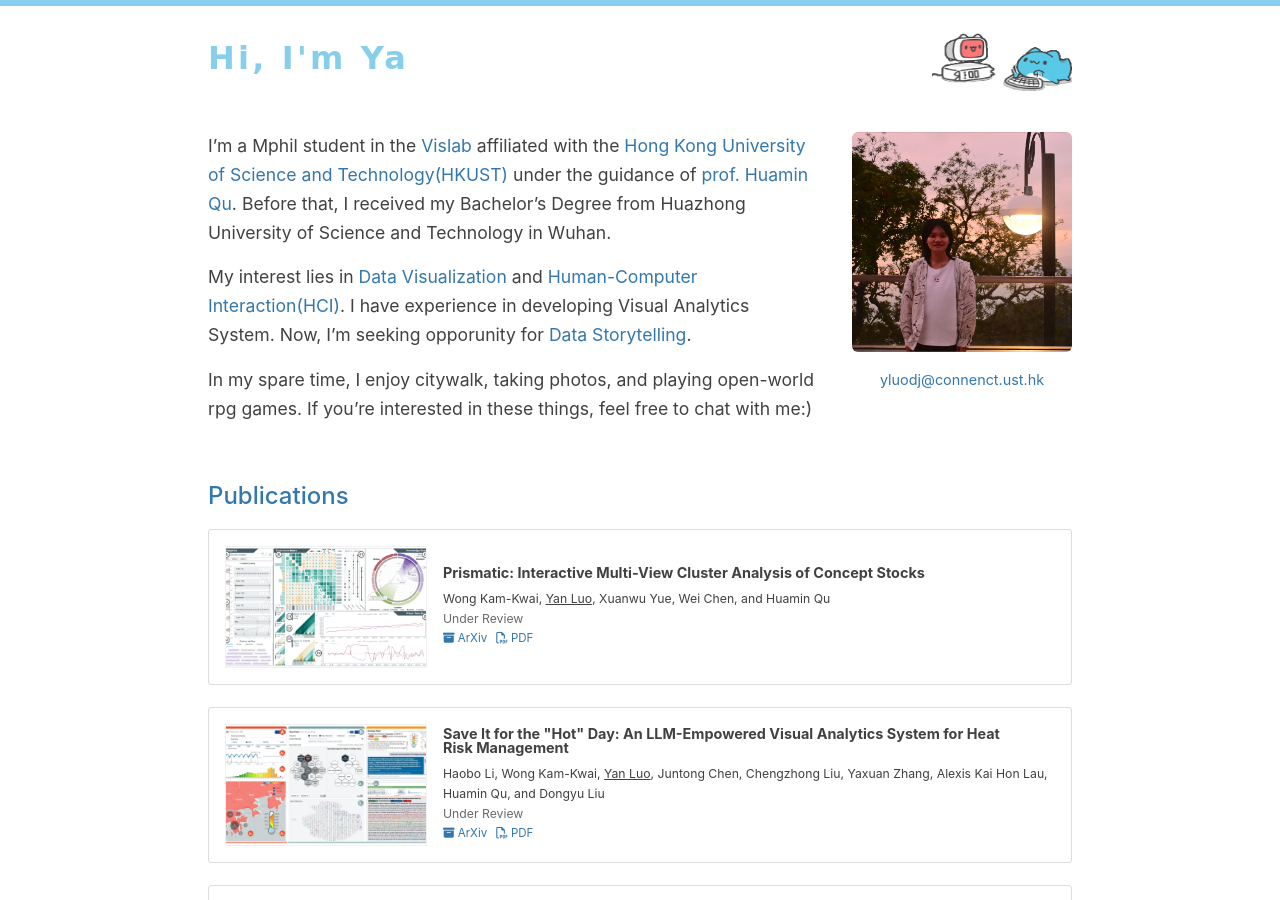
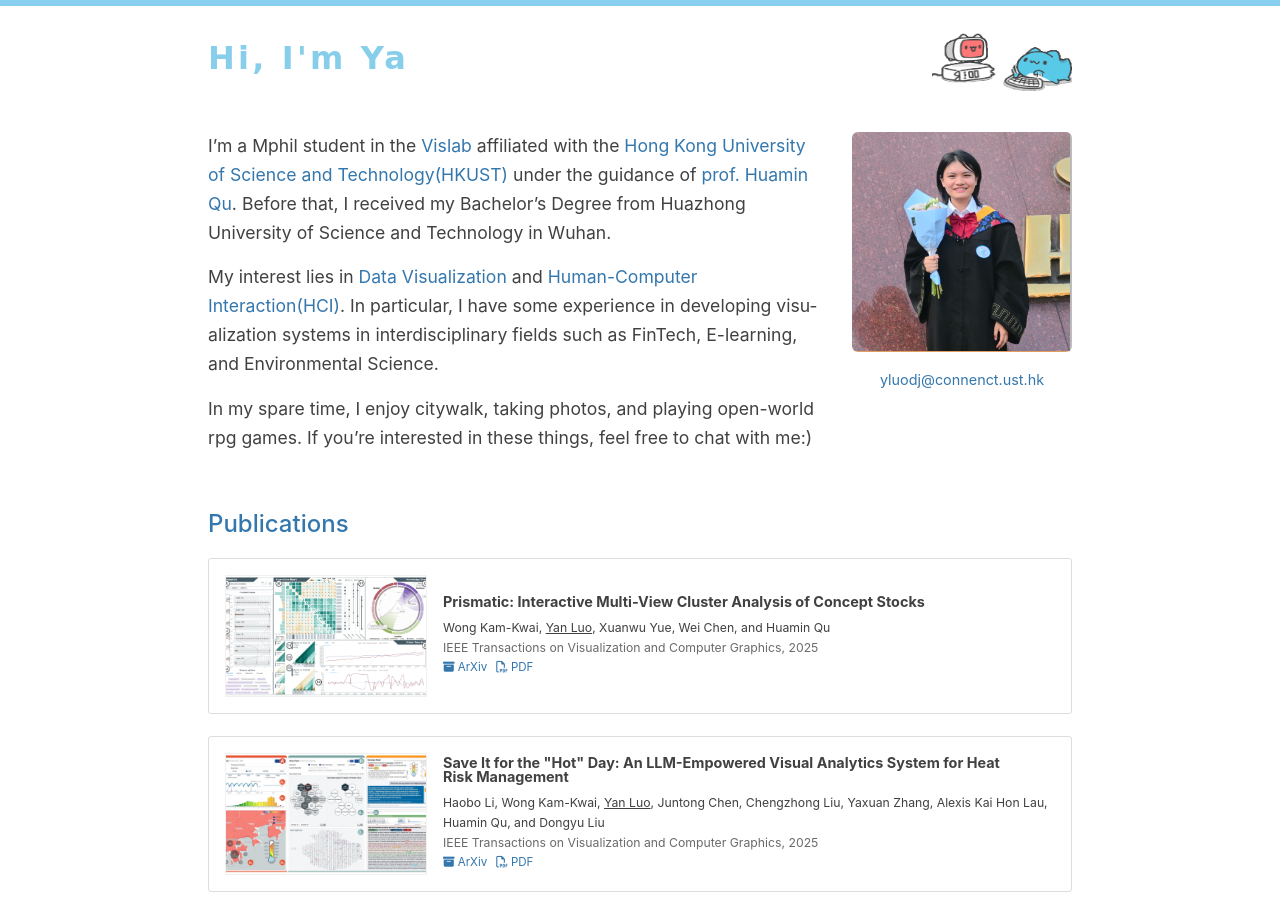
Before and after one commit to windyan233/windyan233.github.io, a Jekyll site: the page built from index.md, in a window 1280 px wide and 900 px high. Built offline with Jekyll 4.4.1, drawn with Linux system fonts in a browser that asks for light colours; nearby versions of some CDN libraries.

Commit message:
update publication

```diff
--- a/_data/projects.yml
+++ b/_data/projects.yml
@@ -1,17 +1,17 @@
 - title: "Prismatic: Interactive Multi-View Cluster Analysis of Concept Stocks"
   arxiv: https://arxiv.org/abs/2402.08978
-  pdf: https://arxiv.org/pdf/2402.08978
+  pdf: https://ieeexplore.ieee.org/document/10988642
   image: prismatic.webp
   description: "Wong Kam-Kwai, <u>Yan Luo</u>, Xuanwu Yue, Wei Chen, and Huamin Qu"
-  con: Under Review
+  con: IEEE Transactions on Visualization and Computer Graphics, 2025
   highlight: 2
 
 - title: "Save It for the \"Hot\" Day: An LLM-Empowered Visual Analytics System for Heat Risk Management"
   arxiv: https://arxiv.org/abs/2406.03317
-  pdf: https://arxiv.org/pdf/2406.03317
+  pdf: https://ieeexplore.ieee.org/document/11072384
   image: havior.webp
   description: "Haobo Li, Wong Kam-Kwai, <u>Yan Luo</u>, Juntong Chen, Chengzhong Liu, Yaxuan Zhang, Alexis Kai Hon Lau, Huamin Qu, and Dongyu Liu"
-  con: Under Review
+  con: IEEE Transactions on Visualization and Computer Graphics, 2025
   highlight: 2
 
 - title: "Knowledge Compass: A Question Answering System Guiding Students with Follow-Up Question Recommendations"
--- a/index.md
+++ b/index.md
@@ -59,16 +59,18 @@ class: home
 <div class="intro" markdown="1">
 I'm a Mphil student in the [Vislab](http://vis.cse.ust.hk/) affiliated with the [Hong Kong University of Science and Technology(HKUST)]() under the guidance of [prof. Huamin Qu](http://huamin.org/). Before that, I received my Bachelor’s Degree from Huazhong University of Science and Technology in Wuhan.
 
-My interest lies in [Data Visualization](https://yanluo0913.github.io) and [Human-Computer Interaction(HCI)](https://yanluo0913.github.io). I have experience in developing Visual Analytics System. Now, I'm seeking opporunity for [Data Storytelling]((https://yanluo0913.github.io)).
+
+My interest lies in [Data Visualization](https://yanluo0913.github.io) and [Human-Computer Interaction(HCI)](https://yanluo0913.github.io). In particular, I have some experience in developing visualization systems in interdisciplinary fields such as FinTech, E-learning, and Environmental Science.
+
 
 In my spare time, I enjoy citywalk, taking photos, and playing open-world rpg games. If you're interested in these things, feel free to chat with me:)
 </div>
 
 <div class="me" markdown="1">
 <picture>
-  <source srcset='/images/yan.webp' type='image/webp' />
+  <source srcset='/images/profile.webp' type='image/webp' />
   <img
-    src='/images/yan.png'
+    src='/images/profile.png'
     alt='Yan Luo'>
 </picture>
 
```
